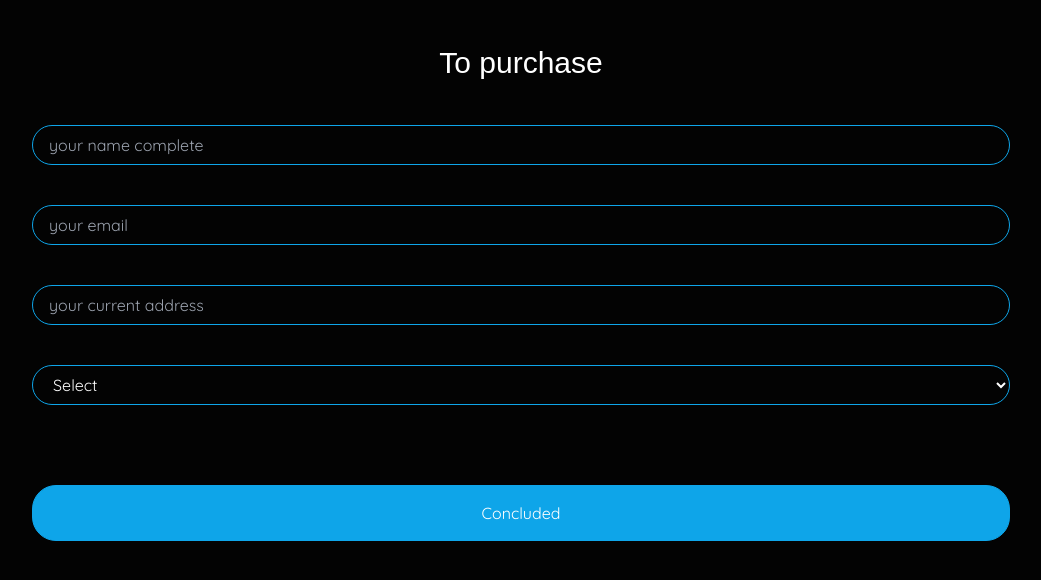
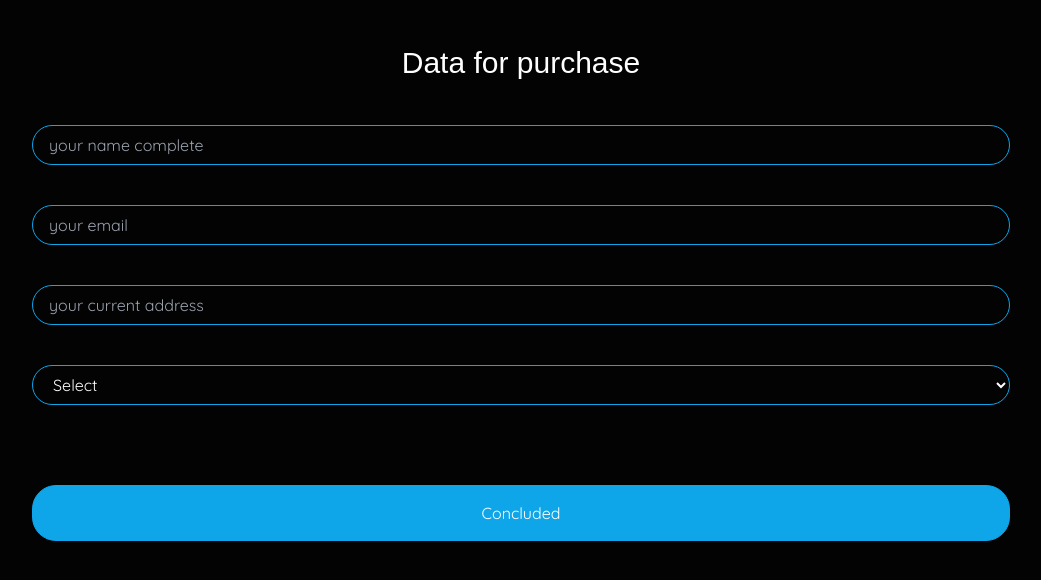
Before and after one commit to jotaMch/head_Seat, a React (Create React App) app: page /purchase in a window 1280 px wide. Shown: the top 580 px of the page, without its empty margins (119-1160 px from the left). Built offline with nearby package versions, Linux system fonts and the light colour scheme; a web font is replaced by a local one.

Commit message:
new title

```diff
--- a/src/components/purchase/BuyProduct.jsx
+++ b/src/components/purchase/BuyProduct.jsx
@@ -38,7 +38,7 @@ const BuyProduct = () => {
 return(
     <div className="w-10/12 mx-auto"  >
         <h2 className="text-white text-center
-    w-full text-[30px] my-10">To purchase</h2>
+        w-full text-[30px] my-10">Data for purchase</h2>
         <form onSubmit={(e) => {
                 e.preventDefault();
                 SendDoc();
```
Lines whose indentation alone changed are shown as unchanged.
